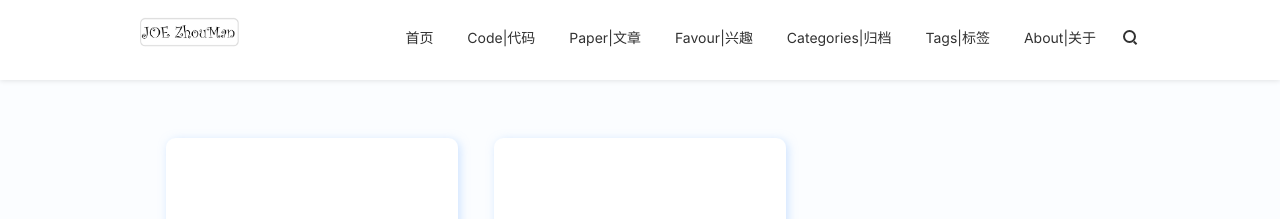
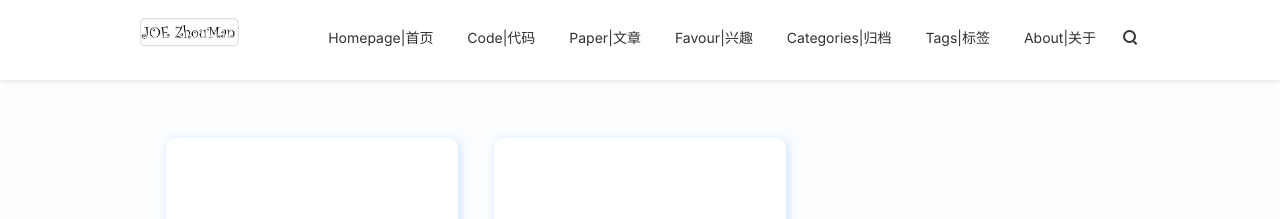
Before and after one commit to Joe-zhouman/joe_zm.blog.github.io, a Jekyll site: the page built from index.html, in a window 1280 px wide. Shown: the top 219 px of the page. Built offline with Jekyll 4.4.1, drawn with Linux system fonts in a browser that asks for light colours; nearby versions of some CDN libraries; the list of posts is cut into pages by our own code; comment, search, counter and statistics services are not loaded.

Commit message:
Update _config.yml

```diff
--- a/_config.yml
+++ b/_config.yml
@@ -11,7 +11,7 @@ paginate: 15
 paginate_path: "joezhouman:num"
 gems: [jekyll-paginate]
 links:
-  - name:         首页
+  - name:         Homepage|首页
     url:          /
     external:     false
   - name:         Code|代码
```
